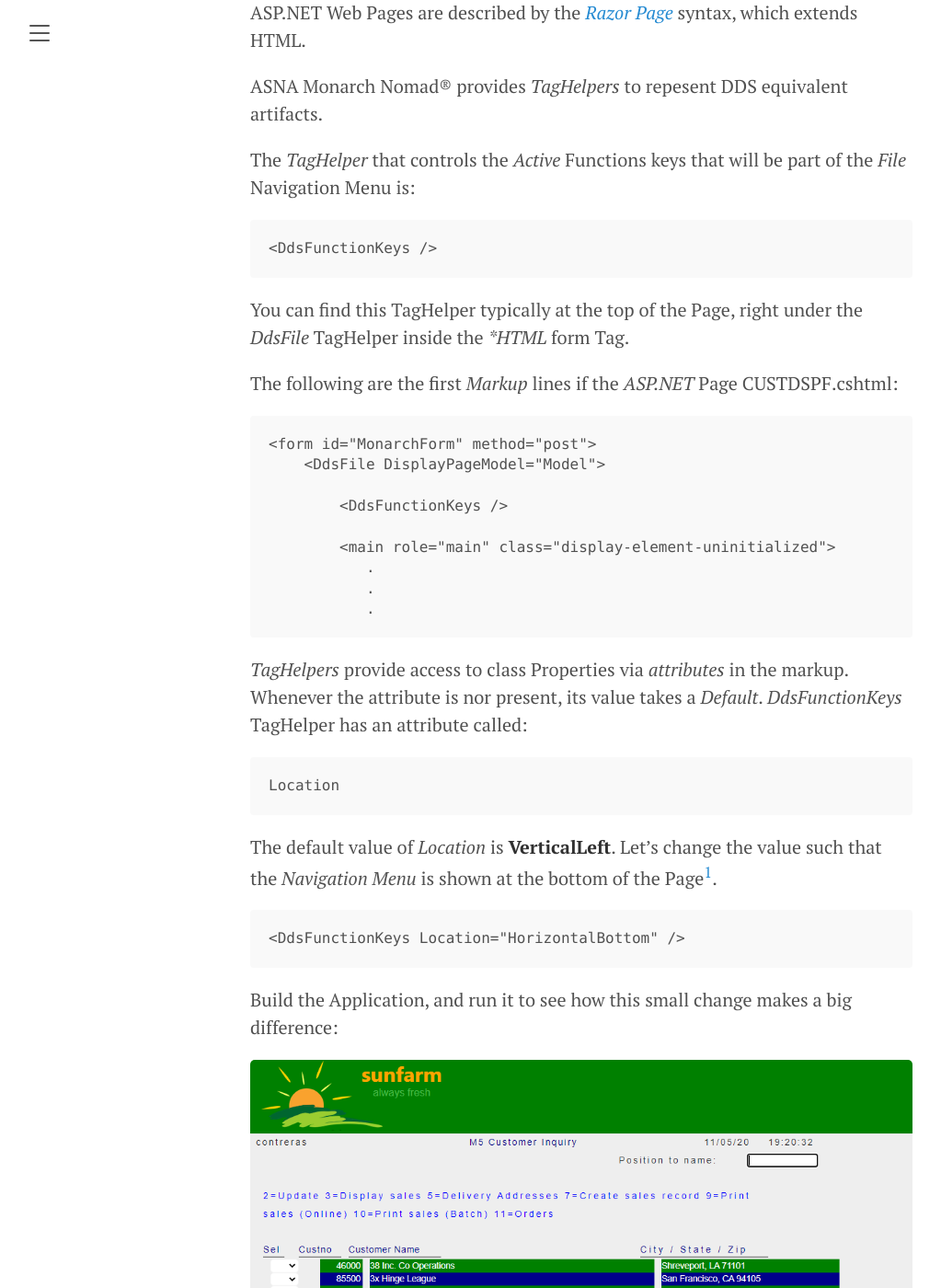
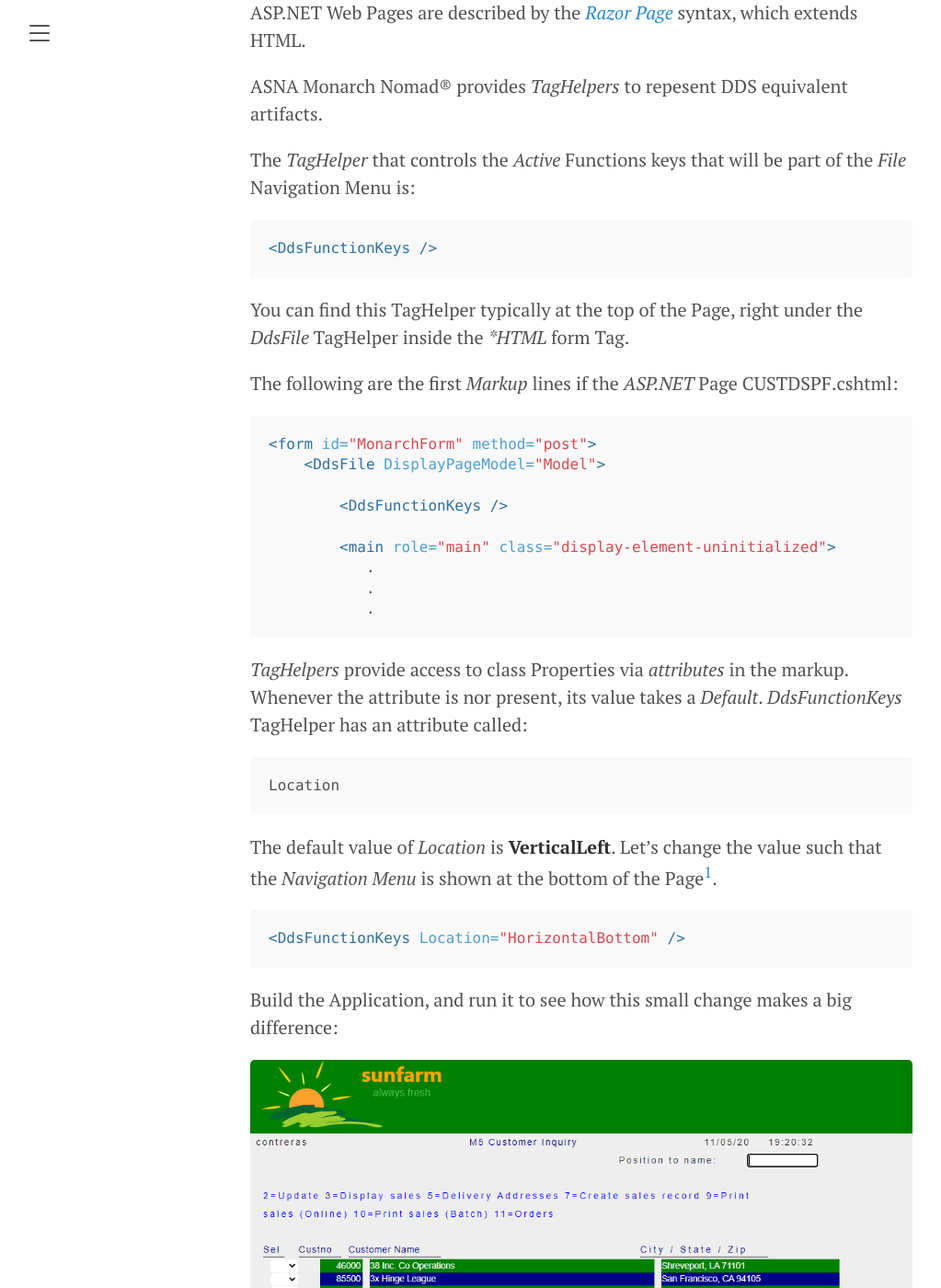
Before and after one commit to contreras-jorgev/SunFarmDocsJekyllSource, a Jekyll site: the page built from navigation-menu.md, in a window 1280 px wide and 1400 px high, scrolled down 1392 px. Shown: the whole window at 92% size, without its empty margins (8-1031 px from the left). Built offline with Jekyll 4.4.1, drawn with Linux system fonts in a browser that asks for light colours; some of the changed text lies outside the part shown.

Commit message:
Use nicer colored syntax on code

````diff
--- a/navigation-menu.md
+++ b/navigation-menu.md
@@ -34,15 +34,15 @@ ASNA Monarch Nomad&reg; provides *TagHelpers* to repesent DDS equivalent artifac
 
 The *TagHelper* that controls the *Active* Functions keys that will be part of the *File* Navigation Menu is:
 
-~~~
+```html
 <DdsFunctionKeys />
-~~~
+```
 
 You can find this TagHelper typically at the top of the Page, right under the *DdsFile* TagHelper inside the **HTML* form Tag.
 
 The following are the first *Markup* lines if the *ASP.NET* Page CUSTDSPF.cshtml:
 
-~~~
+```html
 <form id="MonarchForm" method="post">
     <DdsFile DisplayPageModel="Model">
 
@@ -52,7 +52,7 @@ The following are the first *Markup* lines if the *ASP.NET* Page CUSTDSPF.cshtml
            .
            .
            .
-~~~
+```
 
 *TagHelpers* provide access to class Properties via *attributes* in the markup. Whenever the attribute is nor present, its value takes a *Default*. *DdsFunctionKeys* TagHelper has an attribute called:
 
@@ -62,9 +62,9 @@ Location
 
 The default value of *Location* is **VerticalLeft**. Let's change the value such that the *Navigation Menu* is shown at the bottom of the Page[^1].
 
-~~~
+```html
 <DdsFunctionKeys Location="HorizontalBottom" />
-~~~
+```
 
 Build the Application, and run it to see how this small change makes a big difference:
 
@@ -98,15 +98,16 @@ For the menu items for the *DdsFile* in **DSPF** Page, are:
 
 All we need to do is change the KeyNames attribute for the **"SFLC"** record, from:
 
-~~~
+```html
 <DdsSubfileControl For="SFLC" KeyNames="ENTER 'Enter'; PageUp; PageDown;" ...
-~~~
+```
 
 to
 
-~~~
+```html
+
 <DdsSubfileControl For="SFLC" KeyNames="ENTER 'Submit'; F3 'Exit'; PageUp '◀ Page'; PageDown 'Next ▶';"
-~~~
+```
 
 Build the Application and run it.
 
````
Also changed, not shown: logo-branding.md (+5 -6 lines).
